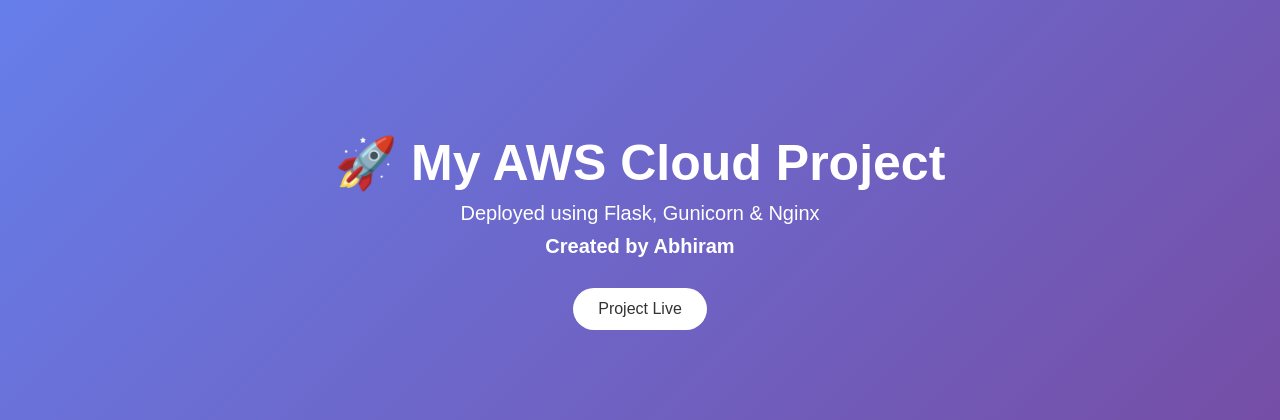
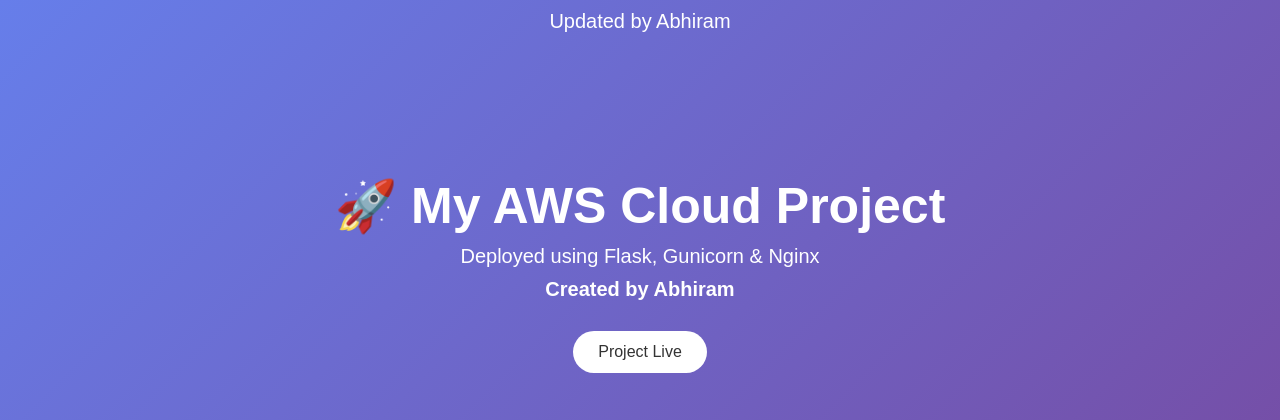
Before and after one commit to AbhiramKorupalli28/cloud-project, a Python web app: template templates/index.html in a window 1280 px wide. Shown: the top 420 px of the page. Run offline with Jinja, Linux system fonts and the light colour scheme; the template is opened without the code that fills it, so the values that code supplies are empty.

Commit message:
updated by Abhiram

```diff
--- a/templates/index.html
+++ b/templates/index.html
@@ -3,7 +3,7 @@
 <head>
     <meta charset="UTF-8">
     <title>Abhiram Cloud Project</title>
-
+    <p>Updated by Abhiram</p>
     <style>
         body {
             margin: 0;
```
